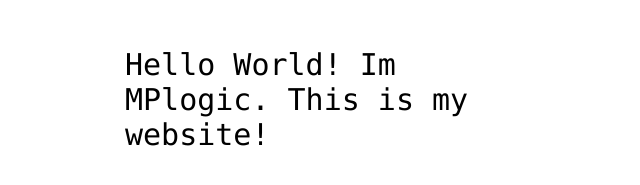
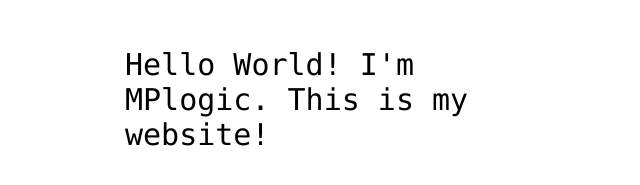
Before and after one commit to MPlogic/MPlogic.github.io, a plain HTML site: page index.html in a window 1280 px wide. Shown: the part 341-526 px from the top of the page, 315-955 px from the left. Drawn offline with Linux system fonts and the light colour scheme.

```diff
--- a/index.html
+++ b/index.html
@@ -12,7 +12,7 @@
 <img src="https://octodex.github.com/images/daftpunktocat-thomas.gif" id="octocat" alt="octocat-gif" />
 
 <!-- Change this code here by copy and pasting your template on line 15 -->
-<p>Hello World! Im MPlogic. This is my website!</p>
+<p>Hello World! I'm MPlogic. This is my website!</p>
 
 </body>
 </html>
```
